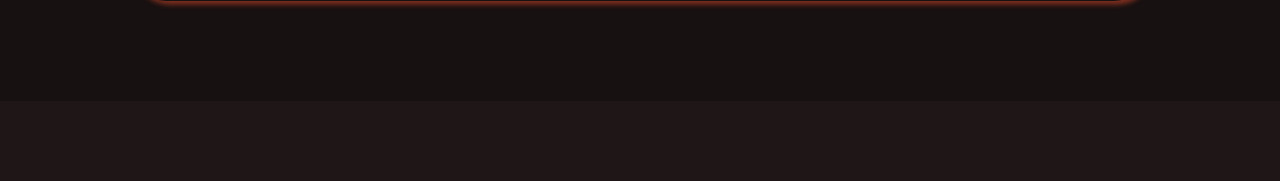
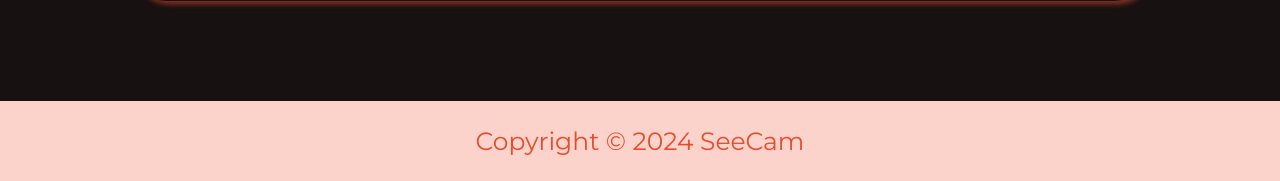
Before and after one commit to VandyRzky/VandyRzky.github.io, a PHP site: page / in a window 1280 px wide. Shown: the part 2028-2209 px from the top of the page. Before the commit the page ends 2035 px from the top, so only its background shows below. Run offline with PHP 8.4, Linux system fonts and the light colour scheme; some libraries are stand-ins or nearby versions.

Commit message:
udah responsive keknya

```diff
--- a/POSTTEST 3/index.html
+++ b/POSTTEST 3/index.html
@@ -86,6 +86,11 @@
         </div>
     </section>
 
+    <footer id="footer">
+        <div class="footer-content">
+            <p>Copyright © 2024 SeeCam</p>
+        </div>
+    </footer>
 
     <script src="script/script.js"></script>
 </body>
--- a/POSTTEST 3/styles/style.css
+++ b/POSTTEST 3/styles/style.css
@@ -199,10 +199,75 @@ body{
     font-weight: 600;
     margin: 0;
 }
+#footer{
+    padding: 25px 0;
+    background-color: rgb(251, 211, 203);
+    display: flex;
+    align-items: center;
+    justify-content: center;
+}
+#footer .footer-content p{
+    margin: 0;
+    color: rgb(229, 77, 46);
+    font-size: 25px;
+    font-weight: 400;
+}
 
+/* @media screen and (max-width: 1024px) {
+    #collection{
+        display: none;
+    }
+} */
 
+@media screen and (min-width: 768px)  and (max-width: 1024px){
+    .navbar{
+        padding: 30px 0;
+    }
+    #collection .collection-container{
+        width: 758px;
+        justify-content: space-around;
+    }
+    #collection .collection-item{
+        width: 240px;
+        height: 350px;
+        padding: 25px 31px;
+        margin: 14px 0;
+    }
+    #collection .collection-item .item-gambar{
+        width: 204px;
+        height: 107px;
+    }
+    #collection .collection-item .item-judul{
+        margin: 14px 0;
+        font-size: 18px;
+    }
+    #collection .collection-item .item-desc{
+        margin: 0;
+        font-size: 14px;
+    }
+    #collection .collection-button button{
+        width: 169px;
+        height: 44px;
+        font-size: 16px;
+        margin: 14px 0;
+    }
+    #about .about-container{
+        width: 758px;
+        height: 287px;
+        padding: 25px 25px;
+    }
+    #about .about-container .about-head{
+        font-size: 90px;
+    }
+    #about .about-container .about-desc{
+        font-size: 33px;
+    }
+    #footer{
+        padding: 12px 0;
+    }
+}
 
-@media screen and (min-width: 360px) and (max-width:430px) {
+@media screen and (min-width: 360px) and (max-width:760px) {
     .navbar{
         padding: 10px 0;
         background-color: rgba(255, 255, 255, 0.1);
@@ -301,6 +366,7 @@ body{
     }
     #collection .collection-item .item-desc{
         font-size: 14px;
+        margin: 0;
     }
     #collection .collection-button button{
         width: 169px;
@@ -311,6 +377,9 @@ body{
     #collection .collection-button button:hover{
         background-color: rgb(94, 28, 22);
         box-shadow: inset -4px -3px 5px rgba(229, 77, 46, 0.4);
+    }
+    #about{
+        margin: 50px 0;
     }
     #about .about-judul p{
         font-size: 22px;
@@ -328,4 +397,10 @@ body{
     #about .about-container .about-desc{
         font-size: 16px;
     }
+    #footer{
+        padding: 15px 0;
+    }
+    #footer .footer-content p{
+        font-size: 16px;
+    }
 }
```
